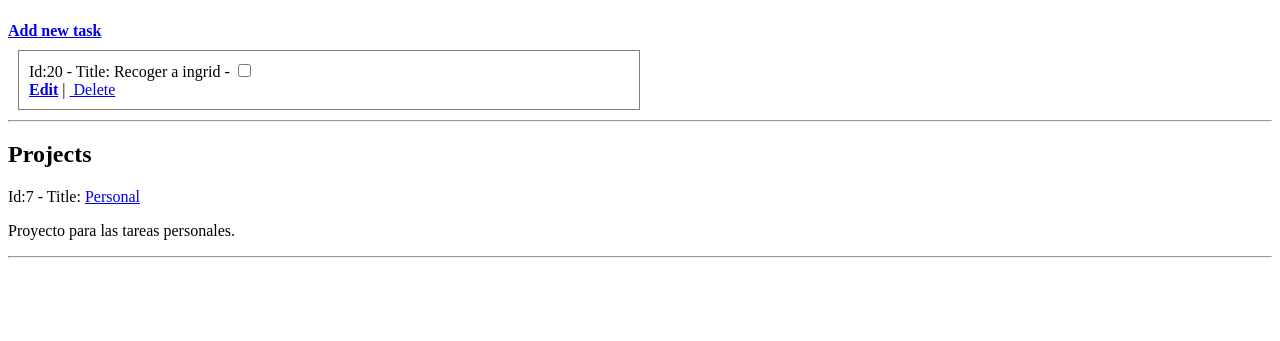
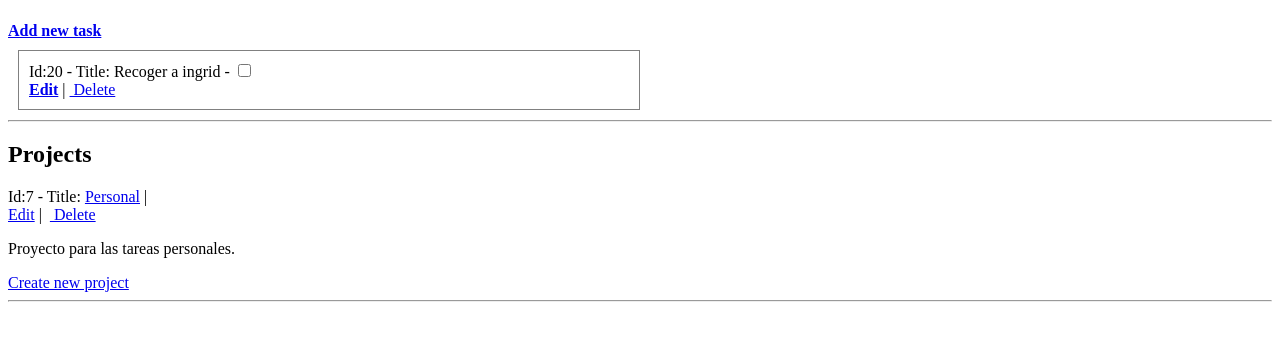
Before and after one commit to zft9xgy/todux, a Django app: page / in a window 1280 px wide. Shown: the part 264-605 px from the top of the page. Run offline with Django 4.2, Linux system fonts and the light colour scheme; a user stored in the database is signed in; data comes from the database, SQL or seed files in the repository; both versions use the stored data as it was after the commit.

Commit message:
Project CRUD done

```diff
--- a/base/models.py
+++ b/base/models.py
@@ -24,7 +24,6 @@ class Tag(models.Model):
 
     # relational data
     owner = models.ForeignKey(User, on_delete=models.CASCADE,null=True)
-
 
     def __str__(self):
         return self.name
@@ -57,4 +56,4 @@ class Task(models.Model):
 
     def __str__(self):
         status = "Done" if self.done else "Not Done"
-        return f'Task {self.id}: {self.title} ({status}) [Project ID: {self.project_id}]'
+        return f'Owner: {self.owner} Task {self.id}: {self.title} - Description: {self.description} -({status}) [Project ID: {self.project_id}] - Tags[{self.tags} - ]'
--- a/base/templates/base/home.html
+++ b/base/templates/base/home.html
@@ -39,11 +39,14 @@ Home
 {% for project in projects %}
 
 <div>
-    Id:{{project.id}} - Title: <a href="{% url 'project' project.id %}">{{project.title}}</a>
+    Id:{{project.id}} - Title: <a href="{% url 'project' project.id %}">{{project.title}}</a>  |<div> <a href="{% url 'update-project' project.id %}">Edit</a> |  <a href="{% url 'delete-project' project.id %}" class=""> Delete</a></div>
     <p>{{project.description}}</p>
 </div>
 
 {% endfor %}
+<div>
+    <a href="{% url 'create-project' %}">Create new project</a>
+</div>
 </div>
 
 
--- a/base/templates/base/project.html
+++ b/base/templates/base/project.html
@@ -6,7 +6,8 @@
 {% endblock %}
 
 {% block content %}
-<h1>{{ project.title }}!</h1>
+{% if request.user == project.owner %}
+<h1>{{ project.title }}</h1>
 <p>{{ project.description }}</p>
 <hr>
 <div>
@@ -20,4 +21,5 @@
 
 {% endfor %}
 </div>
+{% endif %}
 {% endblock %}
--- a/base/urls.py
+++ b/base/urls.py
@@ -8,9 +8,14 @@ urlpatterns = [
     path("register/",views.registerPage,name="register"),
     path("logout/",views.logoutPage,name="logout"),
     path("inbox/", views.inbox, name="inbox"),
-    path("project/<str:pk>/", views.project, name="project"),
-    path("tag/<str:pk>/", views.tag, name="tag"),
+    path("project/<int:pk>/", views.project, name="project"),
+    path("tag/<int:pk>/", views.tag, name="tag"),
     path("add-task/",views.addTask, name="add-task"),
     path("update-task/<int:pk>/", views.updateTask, name="update-task"),
     path("delete-task/<int:pk>/", views.deleteTask, name="delete-task"),
+
+    path("update-project/<int:pk>/", views.updateProject, name="update-project"),
+    path("create-project/", views.createProject, name="create-project"),
+    path("delete-project/<int:pk>/", views.deleteProject, name="delete-project"),
+
 ]
--- a/base/views.py
+++ b/base/views.py
@@ -6,15 +6,16 @@ from django.contrib.auth.decorators import login_required
 from django.contrib.auth.forms import UserCreationForm
 from django.contrib import messages
 from .models import Task,Project,Tag
-from .forms import TaskForm
+from .forms import TaskForm, ProjectForm
 
 @login_required(login_url='login')
 def home(request):
     user = request.user
+
     tasks = user.task_set.all()
     tags = user.tag_set.all()
+    projects = user.project_set.all()
 
-    projects = Project.objects.all()
     context = {'tasks':tasks,'projects':projects,'tags':tags}
     return render(request,'base/home.html',context)
 
@@ -61,23 +62,33 @@ def registerPage(request):
     context = {'page':page,'form':form}
     return render(request,'base/users/login_register.html',context)
 
-
 def logoutPage(request):
     logout(request)
     return redirect('home')
 
 @login_required(login_url='login')
 def project(request,pk):
-    project = Project.objects.get(id=pk)
+    user = request.user
+    #project = Project.objects.get(id=pk)
+    project = user.project_set.filter(id=pk).first()
+
+    if project is None:
+        return HttpResponse("Project not found or you don't have access to it!")
+
     # tasks = Task.objects.filter(project=pk)
     tasks = project.task_set.all()
+
     context = {'project':project,'tasks':tasks}
     return render(request,'base/project.html',context)
 
 @login_required(login_url='login')
 def tag(request,pk):
 
-    tag = get_object_or_404(Tag, pk=pk)
+    user = request.user
+    tag = user.tag_set.filter(pk=pk).first()
+    # tag = get_object_or_404(Tag, pk=pk)
+    if project is None:
+        return HttpResponse("Tag not found or you don't have access to it!")
 
     # Obtén todas las tareas asociadas a la etiqueta
     tasks = Task.objects.filter(tags=tag)
@@ -138,3 +149,56 @@ def deleteTask(request,pk):
 
     context = {'obj':task}
     return render(request,'base/delete.html',context)
+
+
+
+
+# Project CRUD
+
+@login_required(login_url='login')
+def createProject(request):
+    user = request.user
+    form = ProjectForm()
+    if request.method == 'POST':
+        form = ProjectForm(request.POST)
+
+        if form.is_valid():
+            project = form.save(commit=False)
+            project.owner = user
+            project.save()
+            return redirect('project',pk=project.pk)
+
+    context = {'form':form}
+    return render(request,'base/create_project.html',context)
+
+@login_required(login_url='login')
+def deleteProject(request,pk):
+    project = Project.objects.get(id=pk)
+
+    if request.user != project.owner:
+        return HttpResponse("You cant do that")
+
+    if request.method == 'POST':
+        project.delete()
+        return redirect('home')
+
+    context = {'obj':project}
+    return render(request,'base/delete.html',context)
+
+@login_required(login_url='login')
+def updateProject(request,pk):
+
+    project = Project.objects.get(id=pk)
+    form = ProjectForm(instance=project)
+
+    if request.user != project.owner:
+        return HttpResponse("You cant do that")
+
+    if request.method == 'POST':
+        form = ProjectForm(request.POST,instance=project)
+        if form.is_valid():
+            form.save()
+            return redirect('home')
+
+    context = {'form':form.as_p}
+    return render(request,'base/add_task.html',context)
```
Also changed, not shown: base/forms.py (+9 -1 lines), base/templates/base/create_project.html (added, +17 -0 lines), .notes/todo.md, db.sqlite3.
